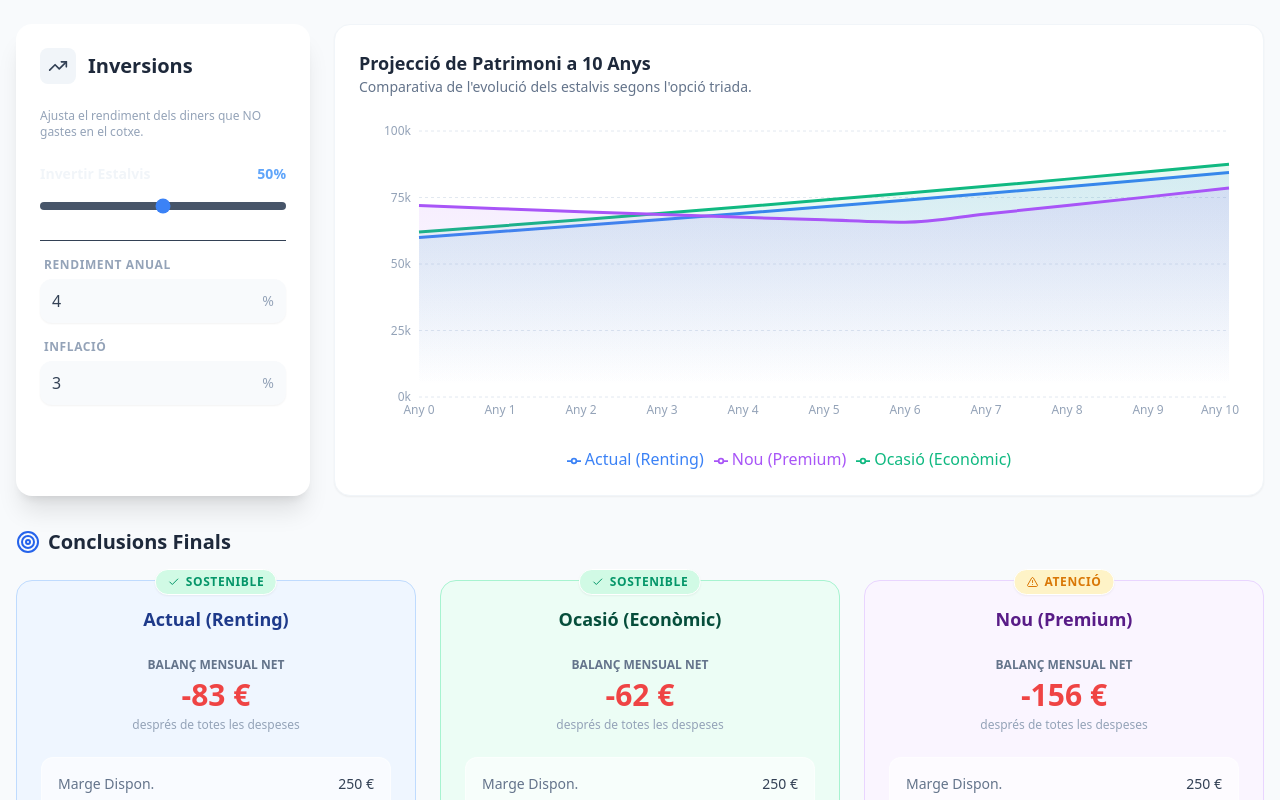
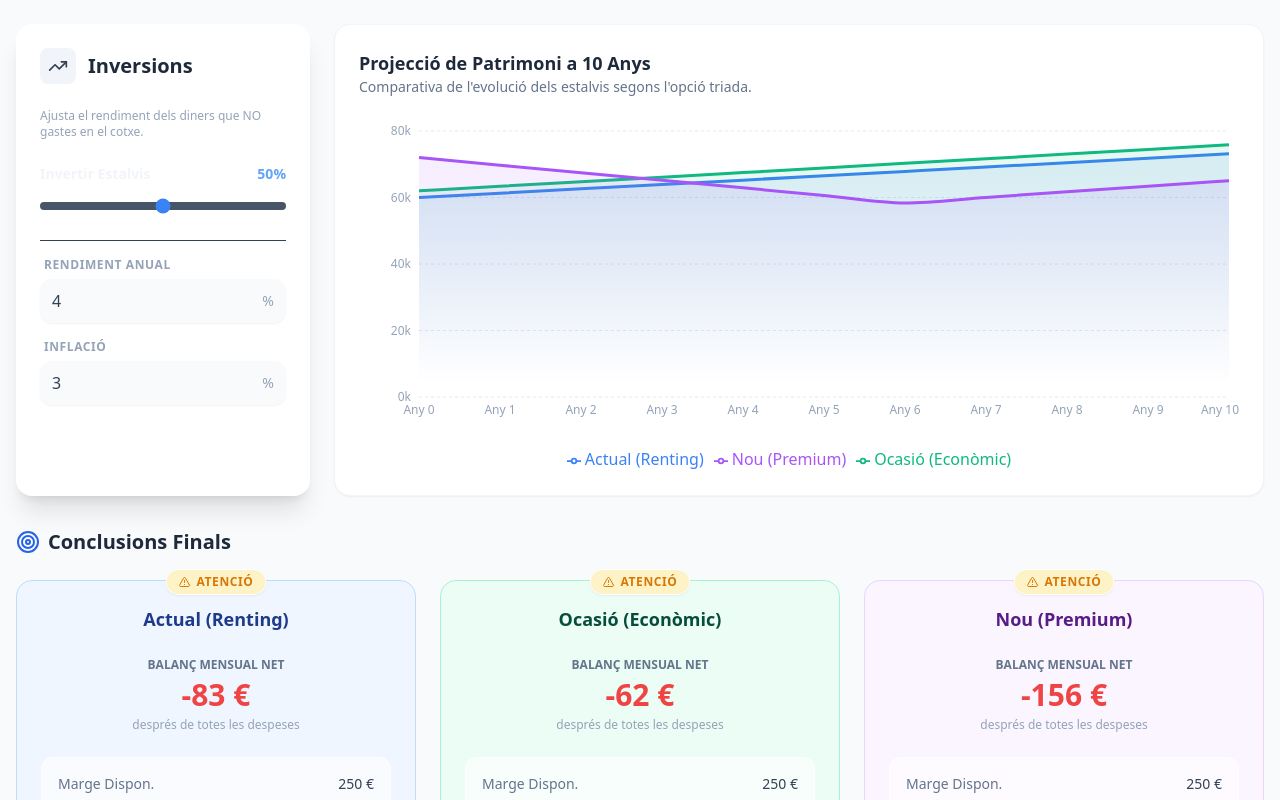
Before and after one commit to guillegamba/el-cotxe-del-papa, a React (Vite) app: page / in a window 1280 px wide. Shown: the part 1100-1900 px from the top of the page. Built offline with nearby package versions, Linux system fonts and the light colour scheme.

Commit message:
Factor inflation into projection returns

```diff
--- a/src/App.jsx
+++ b/src/App.jsx
@@ -287,6 +287,8 @@ export default function DashboardFinancesModern() {
 
     const series = [];
 
+    const realReturnRate = (investment.returnRate - investment.inflation) / 100;
+
     for (let year = 0; year <= 10; year++) {
        if (year === 0) {
          series.push(investedAmount + liquidAmount);
@@ -305,7 +307,7 @@ export default function DashboardFinancesModern() {
        }
 
        const totalCarOut = carOpsCost + loanCostThisYear;
-       const investmentReturn = investedAmount * (investment.returnRate / 100);
+       const investmentReturn = investedAmount * realReturnRate;
 
        let netFlow = yearCashFlow - totalCarOut;
        liquidAmount += netFlow;
```
